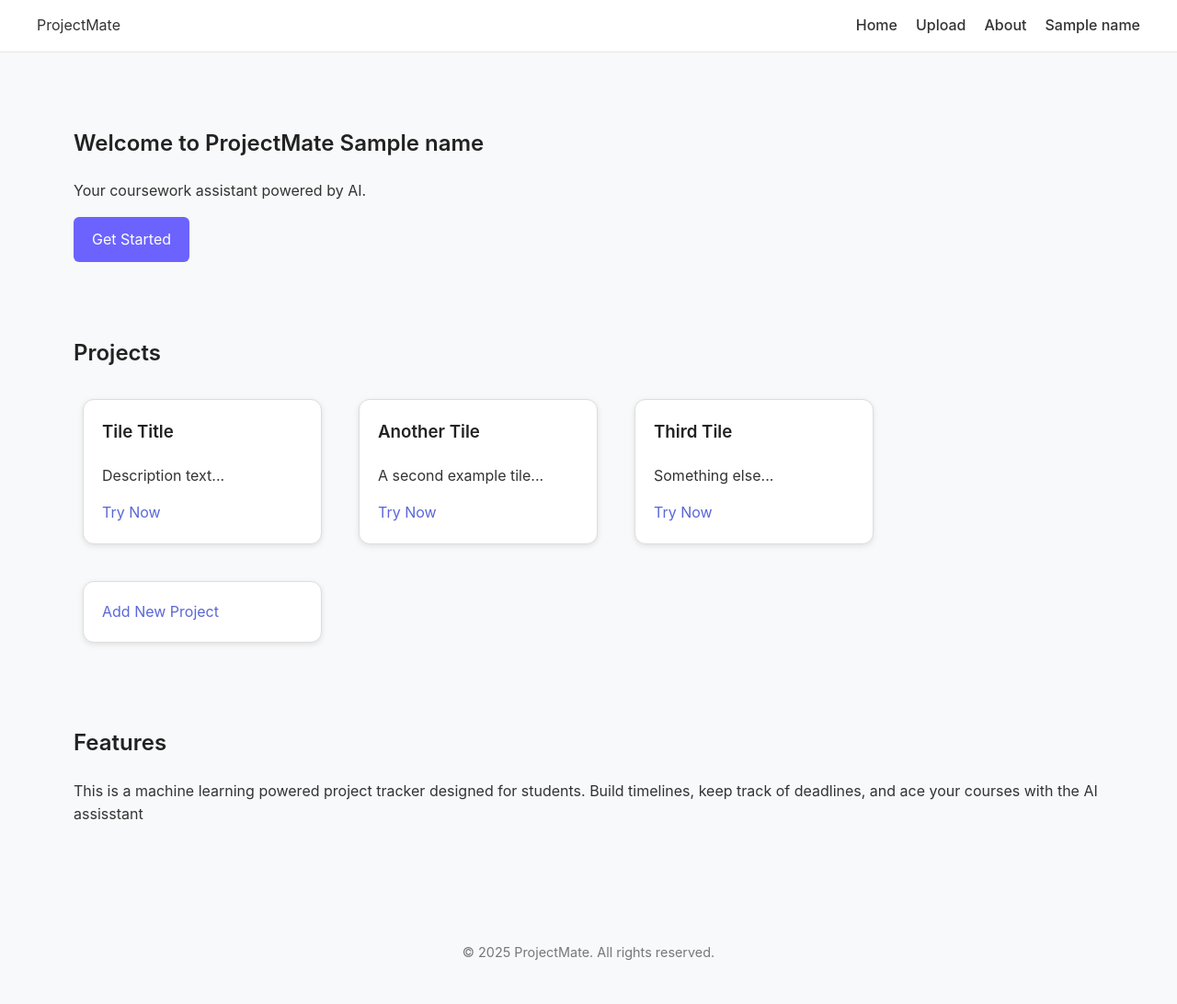
After one commit to JonathanVeys/ProjectMate, a FastAPI app: template src/projectMate/templates/landing.html in a window 1280 px wide. The commit adds this page. Shown: the whole page at 92% size. Run offline with FastAPI, Linux system fonts and the light colour scheme; the template is opened without the code that fills it: most values are stand-ins (such as "Sample title", 1, 10 or a date in 2020); parts of the project's set-up code (start-up, migrations or seed data) failed here and were passed over.

Commit message:
Updated api endpoints to be more clear and added a dedicated landing page with basic css

```diff
--- a/src/projectMate/backend/api/api.py
+++ b/src/projectMate/backend/api/main.py
@@ -7,15 +7,7 @@ from starlette.middleware.sessions import SessionMiddleware
 from starlette.staticfiles import StaticFiles
 from starlette.config import Config
 
-from . import upload, oauth
-
-# CURRENT_DIR = Path(__file__).resolve()
-# for parent in CURRENT_DIR.parents:
-#     if (parent / "src").exists():
-#         PACKAGE_DIR = parent
-#         break
-# else:
-#     raise FileNotFoundError("Could not find project root containing 'data' folder")
+from . import upload, oauth, model_inference
 
 CURRENT_DIR = Path(__file__).resolve()
 BASE_DIR = CURRENT_DIR.parent.parent.parent  # -> src/projectMate/
@@ -37,7 +29,7 @@ templates = Jinja2Templates(directory="src/projectMate/templates")
 
 @app.get("/", response_class=HTMLResponse)
 async def home(request: Request):
-    return templates.TemplateResponse("index.html", {"request": request})
+    return templates.TemplateResponse("login.html", {"request": request})
 
 @app.head("/")
 async def health_check():
@@ -45,3 +37,4 @@ async def health_check():
 
 app.include_router(upload.router)
 app.include_router(oauth.router)
+app.include_router(model_inference.router)
--- a/src/projectMate/backend/api/upload.py
+++ b/src/projectMate/backend/api/upload.py
@@ -66,4 +66,4 @@ async def upload_page(request: Request):
     if not user:
         return RedirectResponse(url="/auth/")  # force login
 
-    return templates.TemplateResponse("upload.html", {"request": request, "name": user["name"]})
+    return templates.TemplateResponse("landing.html", {"request": request, "name": user["name"]})
--- /dev/null
+++ b/src/projectMate/static/css/landing.css
@@ -0,0 +1,137 @@
+/* ----------------------------------------
+   1. Reset default browser styling
+----------------------------------------- */
+* {
+    margin: 0;
+    padding: 0;
+    box-sizing: border-box;
+}
+
+/* ----------------------------------------
+   2. Global body styling
+----------------------------------------- */
+body {
+    font-family: 'Inter', Arial, sans-serif; /* clean modern font */
+    background-color: #f8f9fa;              /* light grey background */
+    color: #333;                             /* readable dark grey text */
+    line-height: 1.6;                         /* nicer text spacing */
+}
+
+/* ----------------------------------------
+   3. Container for centering content
+----------------------------------------- */
+main, section {
+    width: 100%;
+    max-width: 1200px;
+    margin: 0 auto;
+    padding: 40px 20px;
+}
+
+/* ----------------------------------------
+   4. Headings
+----------------------------------------- */
+h1, h2, h3 {
+    font-weight: 600;
+    margin-bottom: 20px;
+    color: #222;
+}
+
+p {
+    margin-bottom: 15px;
+}
+
+/* ----------------------------------------
+   5. Links
+----------------------------------------- */
+a {
+    color: #5a67d8; /* soft indigo */
+    text-decoration: none;
+}
+
+a:hover {
+    text-decoration: underline;
+}
+
+/* ----------------------------------------
+   6. Buttons
+----------------------------------------- */
+button, .cta-button {
+    background-color: #6C63FF; /* purple/indigo */
+    color: white;
+    border: none;
+    padding: 12px 20px;
+    border-radius: 6px;
+    cursor: pointer;
+    font-size: 1rem;
+    display: inline-block;
+    transition: background 0.2s ease;
+}
+
+button:hover, .cta-button:hover {
+    background-color: #5848e5;
+}
+
+/* ----------------------------------------
+   7. Navigation bar basics
+----------------------------------------- */
+header {
+    background-color: white;
+    border-bottom: 1px solid #e5e5e5;
+    padding: 15px 20px;
+}
+
+nav {
+    max-width: 1200px;
+    margin: auto;
+    display: flex;
+    justify-content: space-between;
+    align-items: center;
+}
+
+nav ul {
+    display: flex;
+    list-style: none;
+    gap: 20px;
+}
+
+nav a {
+    font-weight: 500;
+    color: #333;
+}
+
+nav a:hover {
+    color: #6C63FF;
+}
+
+/* ----------------------------------------
+   8. Footer
+----------------------------------------- */
+footer {
+    text-align: center;
+    padding: 30px 0;
+    color: #777;
+    font-size: 0.9rem;
+}
+
+
+
+.tile {
+    border: 1px solid #ddd;
+    padding: 20px;
+    border-radius: 12px;
+    width: 260px;
+    background-color: white;
+    box-shadow: 0 2px 6px rgba(0,0,0,0.1);
+    margin: 10px;
+}
+
+.tile h3 {
+    margin-top: 0;
+}
+
+.tiles-container {
+    display: flex;
+    gap: 20px;
+    justify-content: left;
+    flex-wrap: wrap;
+}
--- /dev/null
+++ b/src/projectMate/templates/landing.html
@@ -0,0 +1,80 @@
+<!DOCTYPE html>
+<html lang="en">
+<head>
+    <meta charset="UTF-8">
+    <meta name="viewport" content="width=device-width, initial-scale=1.0">
+
+    <title>ProjectMate</title>
+
+    <!-- Link to your CSS file -->
+    <link rel="stylesheet" href="{{ url_for('static', path='css/landing.css') }}">
+
+    <!-- Favicon (optional) -->
+    <link rel="icon" href="/static/favicon.ico" type="image/x-icon">
+
+</head>
+<body>
+    <!-- Navigation / Header -->
+    <header>
+        <nav>
+            <div class="logo">ProjectMate</div>
+            <ul class="nav-links">
+                <li><a href="/">Home</a></li>
+                <li><a href="/upload">Upload</a></li>
+                <li><a href="/about">About</a></li>
+                <li><a href="/about">{{ name }}</a></li>
+            </ul>
+        </nav>
+    </header>
+
+    <!-- Main content of the page -->
+    <main>
+        <section class="hero">
+            <h1>Welcome to ProjectMate {{ name }}</h1>
+            <p>Your coursework assistant powered by AI.</p>
+            <a class="cta-button" href="/upload">Get Started</a>
+        </section>
+
+        <section>
+            <h2>Projects</h2>
+            <div class="tiles-container">
+                <div class="tile">
+                    <h3>Tile Title</h3>
+                    <p>Description text...</p>
+                    <a href="/upload">Try Now</a>
+                </div>
+
+                <div class="tile">
+                    <h3>Another Tile</h3>
+                    <p>A second example tile...</p>
+                    <a href="/upload">Try Now</a>
+                </div>
+
+                <div class="tile">
+                    <h3>Third Tile</h3>
+                    <p>Something else...</p>
+                    <a href="/upload">Try Now</a>
+                </div>
+
+                <div class="tile">
+                    <a href="new_project">Add New Project</a>
+                </div>
+            </div>
+        </section>
+
+        <!-- Placeholder for more sections -->
+        <section class="features">
+            <h2>Features</h2>
+            <p>This is a machine learning powered project tracker designed for students. Build timelines, keep track of deadlines, and ace your courses with the AI assisstant</p>
+        </section>
+    </main>
+
+    <!-- Footer -->
+    <footer>
+        <p>© 2025 ProjectMate. All rights reserved.</p>
+    </footer>
+
+    <!-- Link to your JavaScript file (you can fill this later) -->
+    <script src="script.js"></script>
+</body>
+</html>
--- a/src/projectMate/templates/index.html
+++ b/src/projectMate/templates/login.html
@@ -3,7 +3,7 @@
 <head>
   <meta charset="UTF-8">
   <title>ProjectMate</title>
-  <link rel="stylesheet" href="{{ url_for('static', path='css/style.css') }}">
+  <link rel="stylesheet" href="{{ url_for('static', path='css/login.css') }}">
   <link rel="icon" type="image/x-icon" href="{{ url_for('static', path='img/favicon.ico') }}">
 </head>
 <body>
@@ -11,7 +11,7 @@
     <img src="{{ url_for('static', path='img/project_mate_logo.png') }}" alt="ProjectMate Logo" class="logo">
     <h1>Welcome to ProjectMate</h1>
     <p>Plan, manage, and track your projects effortlessly.</p>
-    <a href="/auth/" class="login-btn">Login with Google</a>
+    <a href="/login">Login with Google</a>
   </div>
 </body>
 </html>
```
Also changed, not shown: src/projectMate/backend/api/model_inference.py (added, +67 -0 lines), src/projectMate/backend/api/oauth.py (+81 -9 lines), src/projectMate/backend/api/pages.py (added, +17 -0 lines), src/projectMate/static/css/login.css (added, +25 -0 lines), src/projectMate/static/css/style.css (deleted, +0 -46 lines), src/projectMate/templates/upload.html (+33 -3 lines), src/projectMate/components/__init__.py (deleted), src/projectMate/config/__init__.py (deleted), src/projectMate/constants/__init__.py (deleted), src/projectMate/entity/__init__.py (deleted), 2 other files.
